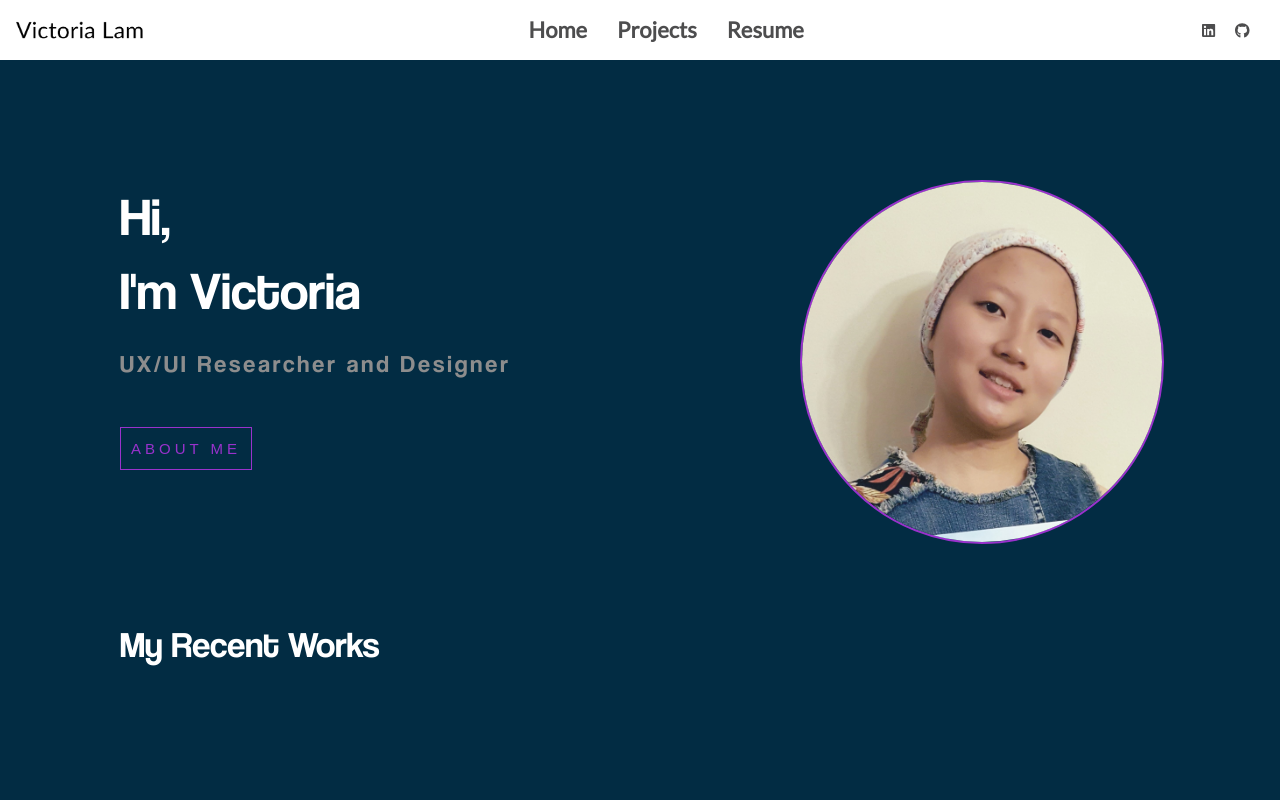
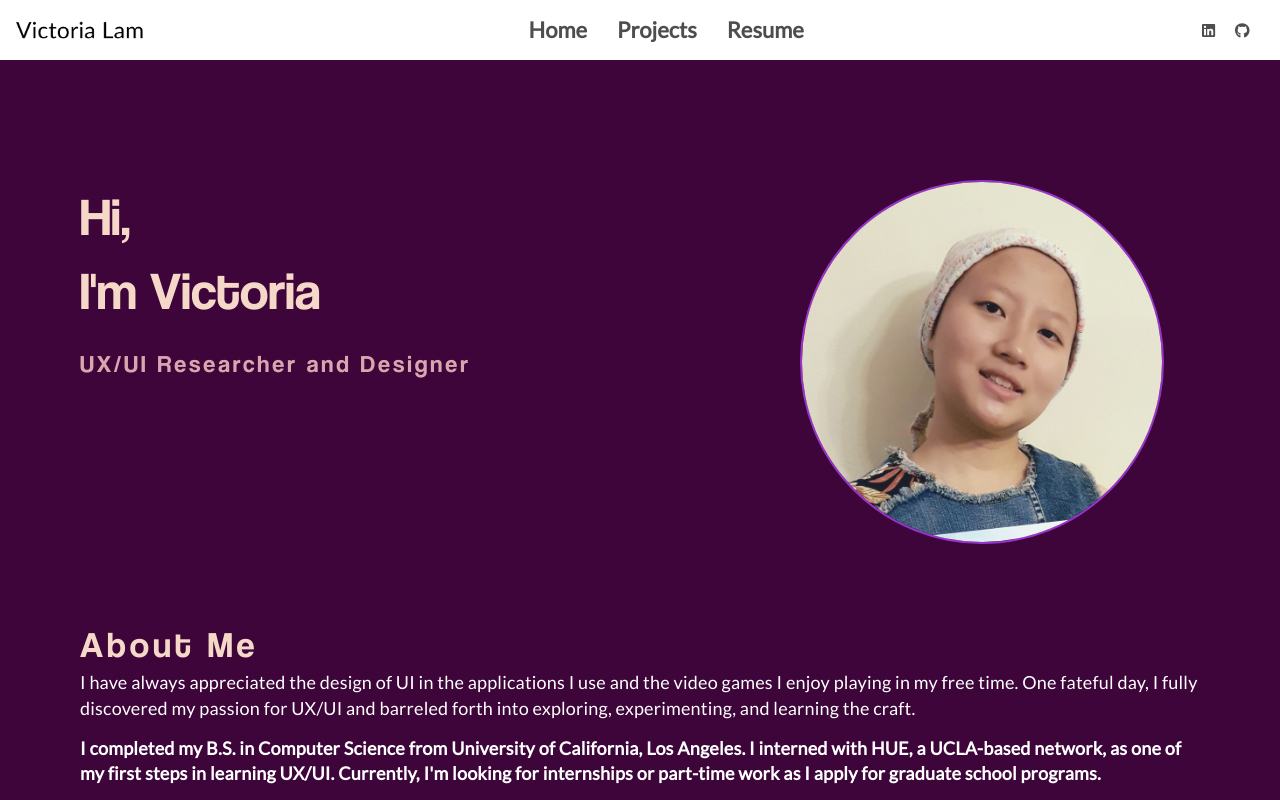
Before and after one commit to pinlunix/react-portfolio, a React (Create React App) app: page / in a window 1280 px wide. Built offline with nearby package versions, Linux system fonts and the light colour scheme.

Commit message:
Color Palette Updates

```diff
--- a/src/components/Home/index.js
+++ b/src/components/Home/index.js
@@ -13,17 +13,27 @@ const Home = () => {
                         <div className="text">
                             <h1>Hi, <br /> I'm Victoria</h1>
                             <h2 className="homeh2">UX/UI Researcher and Designer</h2>
-                            <Link to="/about" className='flat-button'>ABOUT ME</Link>
                         </div>
                     </div>
                     <div className="profile-picture">
                         <img src={ Avatar } alt="Avatar" />
                     </div>
                 </div>
-                <div className="home-projects">
+                <div className="home-about">
                     <div className="text-zone">
                         <div className="section-name">
-                            My Recent Works
+                            About Me
+                        </div>
+                        <div className="section-text">
+                            I have always appreciated the design of UI in the applications I use and the video games
+                            I enjoy playing in my free time. One fateful day, I fully discovered my passion for UX/UI and
+                            barreled forth into exploring, experimenting, and learning the craft.
+                        </div>
+                        <br/>
+                        <div className="section-text-bottom">
+                            I completed my B.S. in Computer Science from University of California, Los Angeles. I interned with
+                            HUE, a UCLA-based network, as one of my first steps in learning UX/UI. Currently, I'm looking for
+                            internships or part-time work as I apply for graduate school programs.
                         </div>
                     </div>
                 </div>
--- a/src/components/Home/index.scss
+++ b/src/components/Home/index.scss
@@ -11,7 +11,7 @@
 
         .text{
             margin-top: 120px;
-            margin-left: 120px;
+            margin-left: 80px;
         }
     }
 
@@ -30,7 +30,7 @@
     }
 
     h1{
-        color: white;
+        color: #F5D8C7;
         font-size: 53px;
         margin: 0;
         font-family: 'Coolvetica';
@@ -40,7 +40,7 @@
 
 
 .homeh2{
-    color: #8d8d8d;
+    color: #DBA5AF;
     margin-top: 20px;
     margin-left: 0px;
     font-weight: 400;
@@ -69,7 +69,7 @@
     }
 }
 
-.home-projects{
+.home-about{
     position: block;
     display: flex;
     flex-direction: row;
@@ -80,22 +80,35 @@
         float: left;
 
         .section-name{
-            color: white;
+            color: #F5D8C7;
             font-size: 36px;
             margin: 0;
-            margin-left: 120px;
+            margin-left: 80px;
             font-family: 'Coolvetica';
             font-weight: 400;
+            letter-spacing: 4px;
         }
 
-        .projects-overview{
-            margin-left: 120px;
-            margin-top: 20px;
-            p{
-                color: white;
-                font-size: 18px;
-                font-weight: 400;
-            }
+        .section-text{
+            color: white;
+            font-size: 18px;
+            margin: 0;
+            margin-left: 80px;
+            margin-right: 80px;
+            font-family: 'Lato';
+            font-weight: 400;
+            letter-spacing: 0.2px;
+        }
+
+        .section-text-bottom{
+            color: white;
+            font-size: 18px;
+            margin: 0;
+            margin-left: 80px;
+            margin-right: 80px;
+            font-family: 'Lato';
+            font-weight: bold;
+            letter-spacing: 0.2px;
         }
     }
 }
--- a/src/components/ProjectCards/index.scss
+++ b/src/components/ProjectCards/index.scss
@@ -7,7 +7,7 @@
 }
 
 .project-card-view{
-    box-shadow: 0 4px 5px 3px darkorchid;
+    box-shadow: 0 4px 5px 3px orchid;
     color: white;
     background-color: transparent;
     opacity: 0.9;
@@ -18,7 +18,7 @@
 .project-card-view:hover{
     transform: scale(1.02);
     overflow: hidden;
-    box-shadow: 0 4px 4px 5px darkorchid;
+    box-shadow: 0 4px 4px 5px orchid;
 }
 
 .card-img-top {
@@ -55,9 +55,14 @@
     margin: 10px;
     padding: 10px;
     color: white;
-    background: black;
+    background: #B26C9B;
     text-decoration: none;
-    border: 2px solid darkorchid;
+    border: 2px solid white;
     border-radius: 50px;
     font-size: 14px;
+
+
   }
+  .btn-primary:hover{
+    background: #752D70;
+  }
--- a/src/components/Projects/index.scss
+++ b/src/components/Projects/index.scss
@@ -1,5 +1,5 @@
 h1{
-    color: white;
+    color: #F5D8C7;
     font-size: 53px;
     margin: 0;
     font-family: 'Coolvetica';
@@ -7,7 +7,7 @@ h1{
 }
 
 .projecth2{
-    color: #8d8d8d;
+    color: white;
     margin-top: 20px;
     font-weight: 400;
     font-size: 24px;
--- a/src/components/Resume/index.scss
+++ b/src/components/Resume/index.scss
@@ -15,10 +15,14 @@
 button{
     margin: 10px;
     padding: 10px;
-    background: black;
-    border: 2px solid darkorchid;
+    background: #B26C9B;
+    border: 2px solid white;
     border-radius: 50px;
     color: white;
+
+    button:hover{
+        background: #752D70;
+    }
 }
 
 .center{
--- a/src/components/projectStyle.scss
+++ b/src/components/projectStyle.scss
@@ -6,7 +6,7 @@
 }
 
 h1{
-    color: white;
+    color: #F5D8C7;
     font-size: 53px;
     margin: 0;
     font-family: 'Coolvetica';
@@ -14,7 +14,7 @@ h1{
 }
 
 h2{
-    color: orchid;
+    color: #da70d6;
     margin-top: 20px;
     margin-left: 80px;
     font-family: 'Coolvetica';
@@ -25,7 +25,7 @@ h2{
 }
 
 h3{
-    color: lightgray;
+    color: #DBA5AF;
     font-size: 18px;
     margin-top: 20px;
     margin-left: 80px;
@@ -55,7 +55,7 @@ p{
 }
 
 .sub-text{
-    color: lightgray;
+    color: white;
     font-size: 15px;
     margin-left: 80px;
     margin-right: 80px;
@@ -109,7 +109,7 @@ ol{
 }
 
 a{
-    color: darkorchid;
+    color: orchid;
 }
 
 figure{
--- a/src/index.css
+++ b/src/index.css
@@ -6,7 +6,7 @@ body {
   margin: 0;
   font: 300 11px/1.4 'Lato';
   color: #444;
-  background: #022c43;
+  background: #3D0539;
   overflow: hidden;
   display: block;
   -webkit-font-smoothing: antialiased;
```
